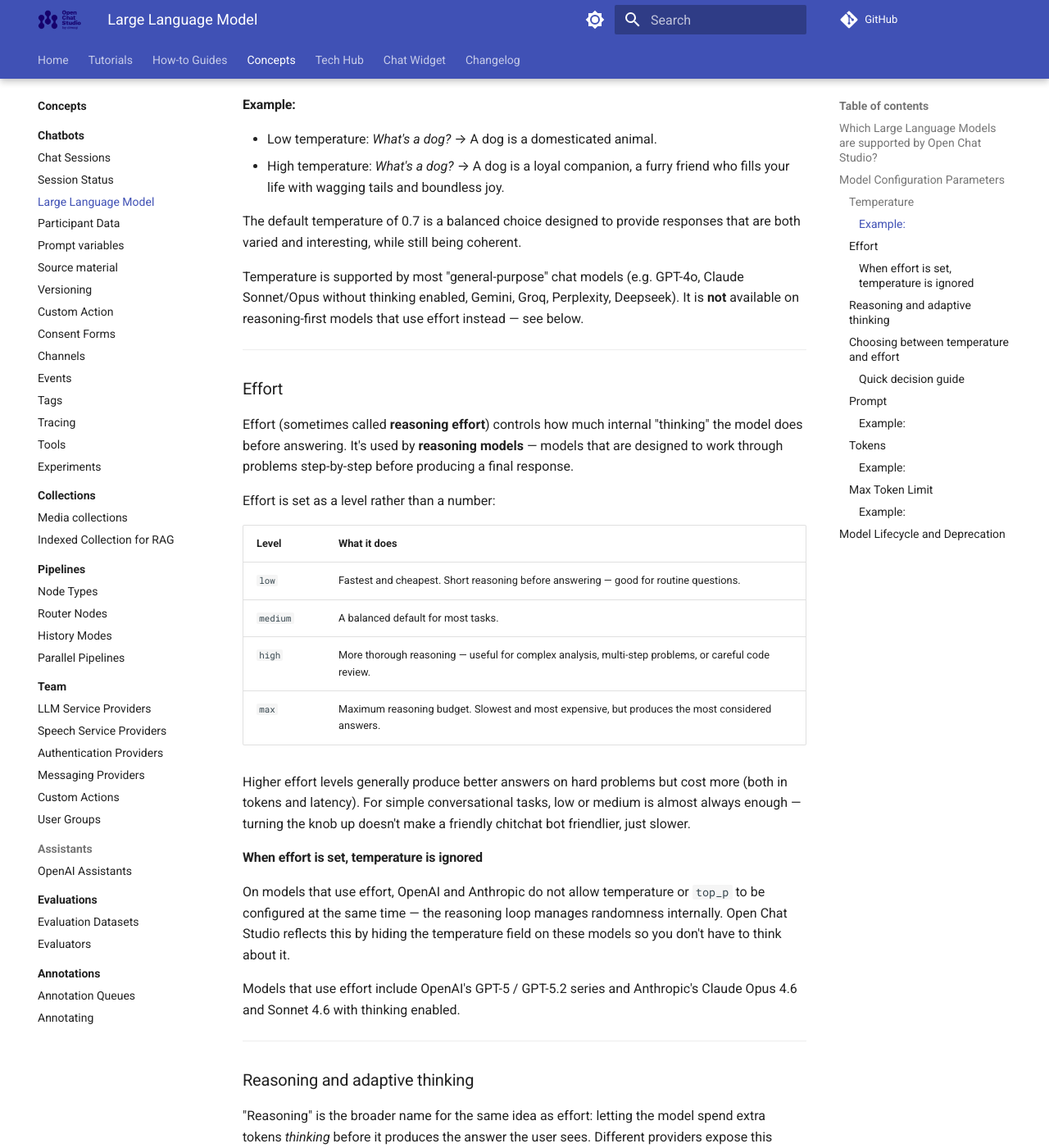
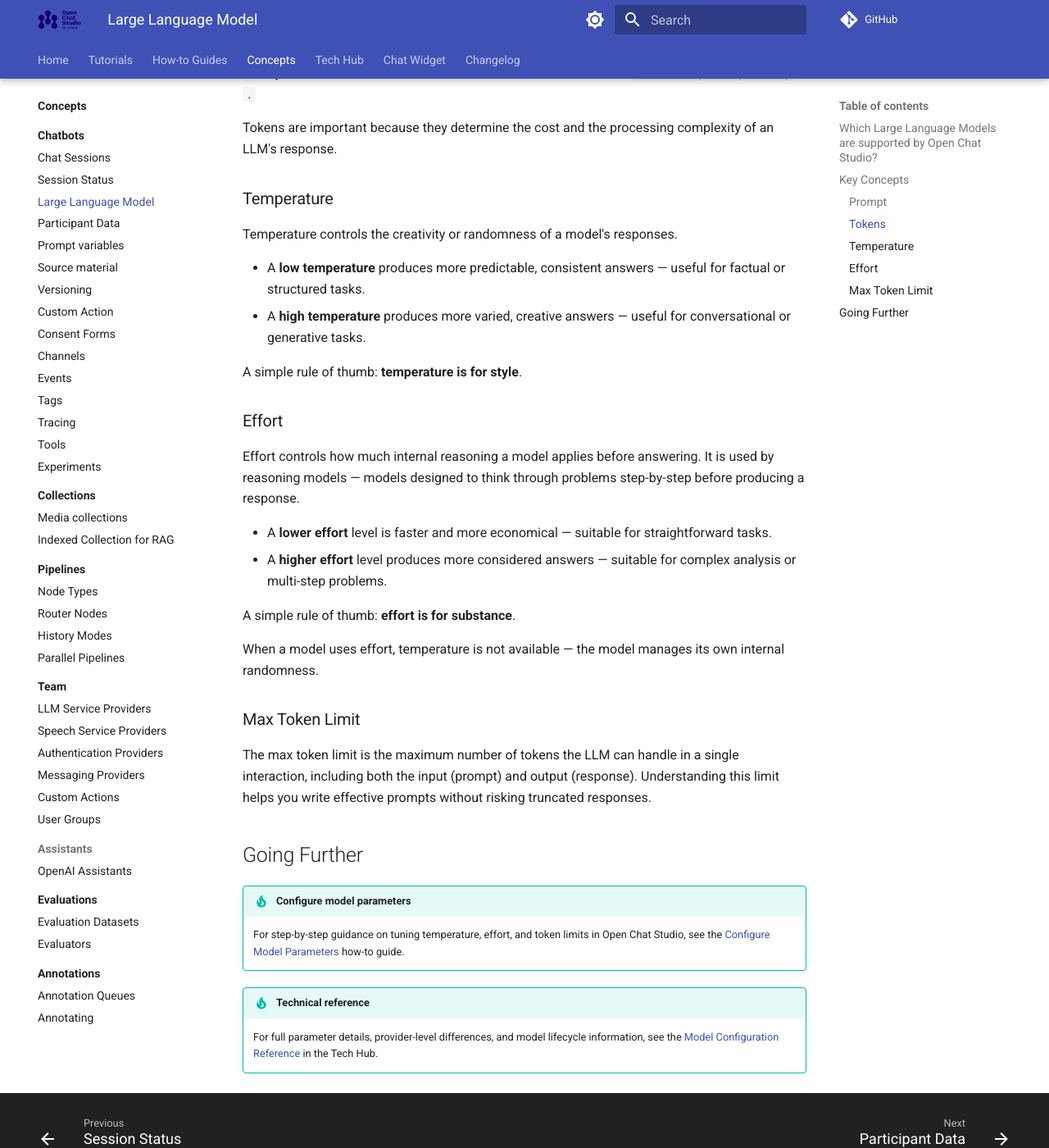
Before and after one commit to dimagi/open-chat-studio-docs, an MkDocs documentation site: the page built from docs/concepts/llm.md, in a window 1280 px wide and 1400 px high, scrolled down 1276 px. Shown: the whole window at 82% size. Built offline with MkDocs 1.6.1 and Material for MkDocs 9.7.7, drawn with Linux system fonts in a browser that asks for light colours; a script that is not in the unit is left out; comment, search, counter and statistics services are not loaded; some of the changed text lies outside the part shown.

Commit message:
Draft 1 of spliting concepts/llm (all changes by Claude)

```diff
--- a/docs/concepts/llm.md
+++ b/docs/concepts/llm.md
@@ -27,153 +27,50 @@
 * [Perplexity](https://docs.perplexity.ai/guides/model-cards)
 * [Deepseek](https://api-docs.deepseek.com/quick_start/pricing)
 
-## Model Configuration Parameters
-
-Different models expose different knobs for shaping their behaviour. The most common
-are **temperature**, **effort**, and **reasoning / adaptive thinking**. Not every model
-supports every parameter — when you select a model in Open Chat Studio, the configuration
-panel only shows the parameters that model actually supports, so you won't accidentally
-set one that has no effect.
-
-### Temperature
-Temperature controls the creativity or randomness of the chatbot's responses.
-
-- A low temperature (e.g., 0.1) makes the chatbot more deterministic, providing straightforward and predictable answers.
-- A high temperature (e.g., 0.9) makes responses more creative, varied, or even surprising.
-
-#### Example:
-- Low temperature: *What's a dog?* → A dog is a domesticated animal.
-- High temperature: *What's a dog?* → A dog is a loyal companion, a furry friend who fills your life with wagging tails and boundless joy.
-
-The default temperature of 0.7 is a balanced choice designed to provide responses that are both varied and  interesting, while still being coherent.
-
-Temperature is supported by most "general-purpose" chat models (e.g. GPT-4o, Claude Sonnet/Opus
-without thinking enabled, Gemini, Groq, Perplexity, Deepseek). It is **not** available on
-reasoning-first models that use effort instead — see below.
-
----
-
-### Effort
-Effort (sometimes called **reasoning effort**) controls how much internal "thinking" the
-model does before answering. It's used by **reasoning models** — models that are designed
-to work through problems step-by-step before producing a final response.
-
-Effort is set as a level rather than a number:
-
-| Level    | What it does                                                                                          |
-|----------|-------------------------------------------------------------------------------------------------------|
-| `low`    | Fastest and cheapest. Short reasoning before answering — good for routine questions.                  |
-| `medium` | A balanced default for most tasks.                                                                    |
-| `high`   | More thorough reasoning — useful for complex analysis, multi-step problems, or careful code review.   |
-| `max`    | Maximum reasoning budget. Slowest and most expensive, but produces the most considered answers.       |
-
-Higher effort levels generally produce better answers on hard problems but cost more
-(both in tokens and latency). For simple conversational tasks, low or medium is almost
-always enough — turning the knob up doesn't make a friendly chitchat bot friendlier, just
-slower.
-
-#### When effort is set, temperature is ignored
-On models that use effort, OpenAI and Anthropic do not allow temperature or `top_p` to be
-configured at the same time — the reasoning loop manages randomness internally. Open Chat
-Studio reflects this by hiding the temperature field on these models so you don't have to
-think about it.
-
-Models that use effort include OpenAI's GPT-5 / GPT-5.2 series and Anthropic's Claude Opus
-4.6 and Sonnet 4.6 with thinking enabled.
-
----
-
-### Reasoning and adaptive thinking
-"Reasoning" is the broader name for the same idea as effort: letting the model spend extra
-tokens *thinking* before it produces the answer the user sees. Different providers expose
-this slightly differently:
-
-- **OpenAI** calls it `reasoning_effort` and uses the level system above.
-- **Anthropic** offers **adaptive thinking** on its Claude 4.6 models. Adaptive thinking
-  lets the model decide how much to think on a per-message basis, guided by the effort
-  level you set. Easy turns finish quickly; hard turns get more thinking budget.
-- **Google Gemini** exposes a thinking budget on some Gemini 2.5+ models.
-
-You normally don't need to think about these provider-level differences — Open Chat Studio
-abstracts them into the same effort levels (low/medium/high/max) wherever the model supports
-them.
-
----
-
-### Choosing between temperature and effort
-
-These two knobs do very different things, so it's worth being clear about when each one
-helps:
-
-| If you want to…                                                  | Reach for…  |
-|------------------------------------------------------------------|-------------|
-| Make answers more or less creative / varied / unpredictable      | Temperature |
-| Make answers more or less rigorous / careful / well-reasoned     | Effort      |
-| Get more diverse phrasing for a friendly conversational bot      | Temperature |
-| Solve a harder problem (analysis, coding, multi-step reasoning)  | Effort      |
-| Reduce hallucinations on a factual Q&A bot                       | Lower temperature, or switch to a reasoning model and raise effort |
-| Make a strict classifier / extractor more deterministic          | Temperature → 0 (or use a reasoning model with low effort) |
-| Speed things up / cut costs on an over-engineered setup          | Lower effort (if set), or stick with a non-reasoning model |
-
-A simple rule of thumb:
-
-- **Temperature** is for *style*.
-- **Effort** is for *substance*.
-
-If you find yourself wanting both — for example, a creative writing assistant that also
-needs to follow complex constraints — pick a reasoning model with medium-to-high effort.
-You won't be able to set temperature on it, but the model's own randomness is usually
-enough for natural-sounding text.
-
-#### Quick decision guide
-
-1. Is this a conversational, creative, or stylistic task? → Use a general-purpose model and
-   tune **temperature**.
-2. Is this a logic, analysis, math, or coding task? → Use a reasoning model and tune **effort**.
-3. Not sure? → Start with the default model and default settings. Adjust only if the output
-   is consistently too random, too bland, too shallow, or too slow.
-
----
+## Key Concepts
 
 ### Prompt
+
 A prompt is the input or instructions given to the LLM to guide its response. It sets the context for the chatbot. Prompts can be as simple as a user question or as detailed as a conversation framework or role-play setup.
 
-#### Example:
-You are a helpful assistant. Answer questions clearly and concisely.
-
+**Example:** `You are a helpful assistant. Answer questions clearly and concisely.`
 
 ### Tokens
+
 Tokens are the building blocks of text that the LLM processes. A token might be a word, a part of a word, or even just punctuation.
 
-#### Example:
-The sentence *"Chatbots are cool."* is broken into 4 tokens:
-`Chatbots | are | cool | .`
+**Example:** The sentence *"Chatbots are cool."* is broken into 4 tokens: `Chatbots | are | cool | .`
 
 Tokens are important because they determine the cost and the processing complexity of an LLM's response.
 
----
+### Temperature
+
+Temperature controls the creativity or randomness of a model's responses.
+
+- A **low temperature** produces more predictable, consistent answers — useful for factual or structured tasks.
+- A **high temperature** produces more varied, creative answers — useful for conversational or generative tasks.
+
+A simple rule of thumb: **temperature is for style**.
+
+### Effort
+
+Effort controls how much internal reasoning a model applies before answering. It is used by reasoning models — models designed to think through problems step-by-step before producing a response.
+
+- A **lower effort** level is faster and more economical — suitable for straightforward tasks.
+- A **higher effort** level produces more considered answers — suitable for complex analysis or multi-step problems.
+
+A simple rule of thumb: **effort is for substance**.
+
+When a model uses effort, temperature is not available — the model manages its own internal randomness.
 
 ### Max Token Limit
-The max token limit is the maximum number of tokens the LLM can handle in a single interaction, including both the input (prompt) and output (response).
 
-#### Example:
-If the max token limit is 4096 tokens:
-- A long prompt with 2000 tokens leaves 2096 tokens available for the response.
+The max token limit is the maximum number of tokens the LLM can handle in a single interaction, including both the input (prompt) and output (response). Understanding this limit helps you write effective prompts without risking truncated responses.
 
-Understanding the token limit helps you create effective prompts without truncating responses.
+## Going Further
 
-For reasoning models, note that the model's *internal* thinking tokens count toward your
-max output token budget. If you set effort to `high` or `max` on a complex task and set the
-max output low, the model may run out of room before it produces a visible answer. If you
-see truncated or empty responses from a high-effort run, raise the max output token limit.
+!!! tip "Configure model parameters"
+    For step-by-step guidance on tuning temperature, effort, and token limits in Open Chat Studio, see the [Configure Model Parameters](../how-to/configure_model_parameters.md) how-to guide.
 
----
-
-## Model Lifecycle and Deprecation
-
-AI providers regularly update their model offerings, which means models available on Open Chat Studio may occasionally be deprecated or removed over time.
-
-- **Deprecation**: If a model you are using is deprecated, you will receive an in-app notification recommending that you switch to a replacement model. Your chatbots and pipelines continue to work during this period, but you should update your configuration at your earliest convenience.
-- **Removal**: If a model is fully removed from the platform, Open Chat Studio automatically removes all references in your chatbots and pipelines. Where there is a clear replacement model, Open Chat Studio will migrate usages of the old model to the recommended replacement model. You will receive an in-app notification confirming that the removal or migration has taken place.
-
-No manual action is required when a model is removed — the platform handles the transition for you.
+!!! tip "Technical reference"
+    For full parameter details, provider-level differences, and model lifecycle information, see the [Model Configuration Reference](../tech-hub/model_configuration.md) in the Tech Hub.
--- /dev/null
+++ b/docs/how-to/configure_model_parameters.md
@@ -0,0 +1,88 @@
+---
+title: Configure Model Parameters
+---
+
+# Configure Model Parameters
+
+This guide explains how to tune the key model parameters — **Temperature**, **Effort**, and **Max Token Limit** — when configuring a chatbot or pipeline node in Open Chat Studio.
+
+## Prerequisites
+
+- You have created a chatbot or pipeline in Open Chat Studio.
+- You have selected a model. Not all parameters are available on every model. Open Chat Studio shows only the parameters your selected model supports.
+
+## Temperature
+
+Temperature controls how creative or varied the model's responses are.
+
+- Use a **low temperature** (closer to 0) for factual, consistent, or structured outputs.
+- Use a **high temperature** (closer to 1) for creative, conversational, or generative outputs.
+- The default of 0.7 balances coherence with natural variation and is a good starting point for most chatbots.
+
+Temperature is available on general-purpose chat models. It is not available on reasoning models that use Effort instead.
+
+**To adjust temperature:**
+
+1. Open your chatbot or LLM node settings.
+2. Locate the **Temperature** slider or input field.
+3. Drag or type a value between 0 and 1.
+4. Save your changes and test the output.
+
+## Effort
+
+Effort controls how much internal reasoning the model applies before producing a response. It is only available on reasoning models.
+
+Use a **higher effort** level when accuracy and thoroughness matter more than speed — for example, for analysis, coding tasks, or complex multi-step questions. Use a **lower effort** level for simple or conversational tasks where speed and cost matter more.
+
+| Level    | Best for                                                             |
+|----------|----------------------------------------------------------------------|
+| `low`    | Routine questions, simple lookups, conversational exchanges          |
+| `medium` | General-purpose tasks — a good default                               |
+| `high`   | Complex analysis, multi-step reasoning, careful code review          |
+| `max`    | The most demanding tasks where quality outweighs cost and latency    |
+
+**To adjust effort:**
+
+1. Open your chatbot or LLM node settings.
+2. If the **Effort** field appears (Temperature will be hidden), select a level from the dropdown.
+3. Save your changes and test the output.
+
+!!! note
+    When Effort is set, Temperature is not available on the same model. Open Chat Studio hides the Temperature field automatically on reasoning models.
+
+## Choosing Between Temperature and Effort
+
+| If you want to…                                                  | Use…        |
+|------------------------------------------------------------------|-------------|
+| Make responses more or less creative or varied                   | Temperature |
+| Make responses more or less rigorous or well-reasoned            | Effort      |
+| Get natural-sounding phrasing in a conversational bot            | Temperature |
+| Solve a hard problem (analysis, coding, multi-step reasoning)    | Effort      |
+| Reduce hallucinations on a factual Q&A bot                       | Lower temperature, or switch to a reasoning model with low-to-medium effort |
+| Make an extractor or classifier more deterministic               | Temperature → 0, or a reasoning model with low effort |
+| Speed things up or reduce cost                                   | Lower effort (if set), or use a non-reasoning model |
+
+**Quick decision guide:**
+
+1. Is this a conversational, creative, or stylistic task? Use a general-purpose model and tune **Temperature**.
+2. Is this a logic, analysis, math, or coding task? Use a reasoning model and tune **Effort**.
+3. Not sure? Start with the default model and default settings. Adjust only if outputs are consistently too random, too bland, too shallow, or too slow.
+
+## Max Token Limit
+
+The max token limit sets the maximum number of tokens — input plus output — the model can process in a single interaction. Keeping this limit appropriate for your use case prevents responses from being cut off.
+
+**To adjust the max token limit:**
+
+1. Open your chatbot or LLM node settings.
+2. Locate the **Max Token Limit** field.
+3. Enter a value appropriate for your expected prompt length and response length.
+4. Save your changes.
+
+!!! warning "Reasoning models and token budgets"
+    On reasoning models, the model's internal thinking tokens count toward the max output token budget. If you set Effort to `high` or `max` and the Max Token Limit is too low, the model may run out of space before producing a visible response. If you see truncated or empty responses from a high-effort run, raise the Max Token Limit.
+
+## See Also
+
+- [Large Language Models](../concepts/llm.md) — conceptual overview of LLMs, prompts, tokens, and parameters
+- [Model Configuration Reference](../tech-hub/model_configuration.md) — full technical parameter reference and provider-level details
--- /dev/null
+++ b/docs/tech-hub/model_configuration.md
@@ -0,0 +1,85 @@
+---
+title: Model Configuration Reference
+---
+
+# Model Configuration Reference
+
+This page is a technical reference for model configuration parameters in Open Chat Studio. It covers the full parameter details, provider-level behaviour differences, and the model lifecycle and deprecation process.
+
+For a conceptual overview, see [Large Language Models](../concepts/llm.md). For step-by-step configuration instructions, see [Configure Model Parameters](../how-to/configure_model_parameters.md).
+
+## Parameter Reference
+
+Different models expose different parameters. When you select a model in Open Chat Studio, the configuration panel shows only the parameters that model supports — parameters with no effect on the selected model are hidden automatically.
+
+### Temperature
+
+Temperature controls the probability distribution over the model's next-token predictions. A value closer to 0 makes the distribution sharper (more deterministic); a value closer to 1 flattens it (more varied output).
+
+- **Range:** 0.0–1.0 (exact range may vary by provider)
+- **Default:** 0.7
+
+| Value | Behaviour | Example output for "What's a dog?" |
+|-------|-----------|-------------------------------------|
+| Low (e.g. 0.1) | Deterministic, predictable | A dog is a domesticated animal. |
+| High (e.g. 0.9) | Creative, varied | A dog is a loyal companion, a furry friend who fills your life with wagging tails and boundless joy. |
+
+Temperature is supported by most general-purpose chat models including GPT-4o, Claude Sonnet/Opus without thinking enabled, Gemini, Groq, Perplexity, and Deepseek. It is not available on reasoning models that use Effort — see below.
+
+### Effort
+
+Effort (also called **reasoning effort**) controls the token budget allocated to the model's internal chain-of-thought before it produces the final visible response. It applies only to reasoning models.
+
+| Level    | Behaviour                                                                                         |
+|----------|---------------------------------------------------------------------------------------------------|
+| `low`    | Minimal reasoning. Fastest and cheapest. Good for routine questions.                              |
+| `medium` | Balanced default for most tasks.                                                                  |
+| `high`   | More thorough reasoning — useful for complex analysis, multi-step problems, or code review.       |
+| `max`    | Maximum reasoning budget. Slowest and most expensive; produces the most considered answers.       |
+
+Higher effort levels generally improve answer quality on hard problems, at the cost of latency and token spend. For simple conversational tasks, `low` or `medium` is almost always sufficient.
+
+#### When Effort is set, Temperature is ignored
+
+OpenAI and Anthropic do not permit `temperature` or `top_p` to be set alongside reasoning effort — the reasoning loop manages output randomness internally. Open Chat Studio hides the Temperature field on these models automatically.
+
+Models that use effort include OpenAI's GPT-5 / GPT-5.2 series and Anthropic's Claude Opus 4.6 and Sonnet 4.6 with thinking enabled.
+
+### Reasoning and Adaptive Thinking
+
+"Reasoning" is the broader concept underlying Effort: the model spends extra tokens thinking before it produces the answer the user sees. Each provider exposes this differently:
+
+- **OpenAI** calls it `reasoning_effort` and uses the four-level system (`low`, `medium`, `high`, `max`).
+- **Anthropic** offers **adaptive thinking** on Claude 4.6 models. Adaptive thinking lets the model decide how much to think on a per-message basis, guided by the effort level you set. Easier turns use less thinking budget; harder turns receive more.
+- **Google Gemini** exposes a numeric thinking budget on Gemini 2.5+ models.
+
+Open Chat Studio maps all of these to the same `low/medium/high/max` effort levels wherever the model supports them, so you do not need to manage provider-level API differences directly.
+
+### Max Token Limit
+
+The max token limit is the maximum number of tokens the model can process in a single interaction — input (prompt) plus output (response) combined.
+
+For reasoning models, the model's internal thinking tokens count against the max output token budget. Setting Effort to `high` or `max` while keeping the Max Token Limit low can cause the model to exhaust its budget before generating any visible output. If you observe truncated or empty responses from a high-effort configuration, increase the Max Token Limit.
+
+## Model Lifecycle and Deprecation
+
+AI providers regularly update their model offerings. Models available in Open Chat Studio may be deprecated or removed over time.
+
+### Deprecation
+
+When a model you are using is deprecated, Open Chat Studio sends an in-app notification recommending that you switch to a replacement model. Your chatbots and pipelines continue to operate during the deprecation period, but you should update your configuration at your earliest convenience.
+
+### Removal
+
+When a model is fully removed from the platform:
+
+- Open Chat Studio automatically removes all references to the model in your chatbots and pipelines.
+- Where a clear replacement exists, Open Chat Studio migrates usages of the old model to the recommended replacement.
+- You receive an in-app notification confirming the removal or migration.
+
+No manual action is required when a model is removed — the platform handles the transition automatically.
+
+## See Also
+
+- [Large Language Models](../concepts/llm.md) — conceptual overview of LLMs, prompts, tokens, and parameters
+- [Configure Model Parameters](../how-to/configure_model_parameters.md) — step-by-step instructions for tuning parameters in the UI
--- a/mkdocs.yml
+++ b/mkdocs.yml
@@ -116,6 +116,7 @@
         - how-to/routers/index.md
         - Configure LLM Router: how-to/routers/llm_router.md
         - Configure Static Router: how-to/routers/static_router.md
+      - Configure Model Parameters: how-to/configure_model_parameters.md
       - how-to/assistants_migration.md
       - FAQ: how-to/faq.md
   - Concepts:
@@ -171,6 +172,7 @@
     - Tools Reference: tech-hub/tools.md
     - Python Node: tech-hub/python_node.md
     - Render a Template and Send an Email Nodes: tech-hub/template_and_email_nodes.md
+    - Model Configuration: tech-hub/model_configuration.md
     - Call External APIs:
         - tech-hub/external-api-calls/index.md
         - HTTP Client: tech-hub/external-api-calls/http_client.md
```
Also changed, not shown: docs/concepts/pipelines/nodes.md (+1 -1 lines).
